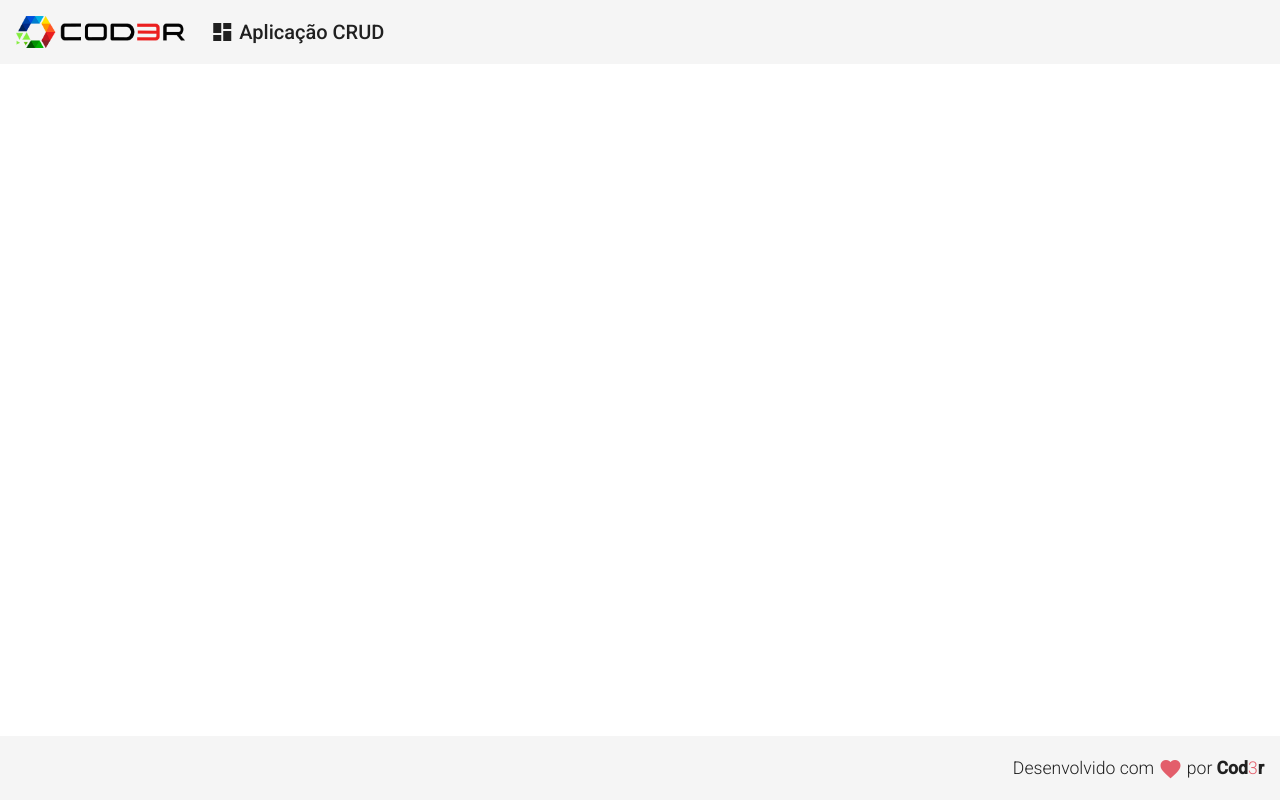
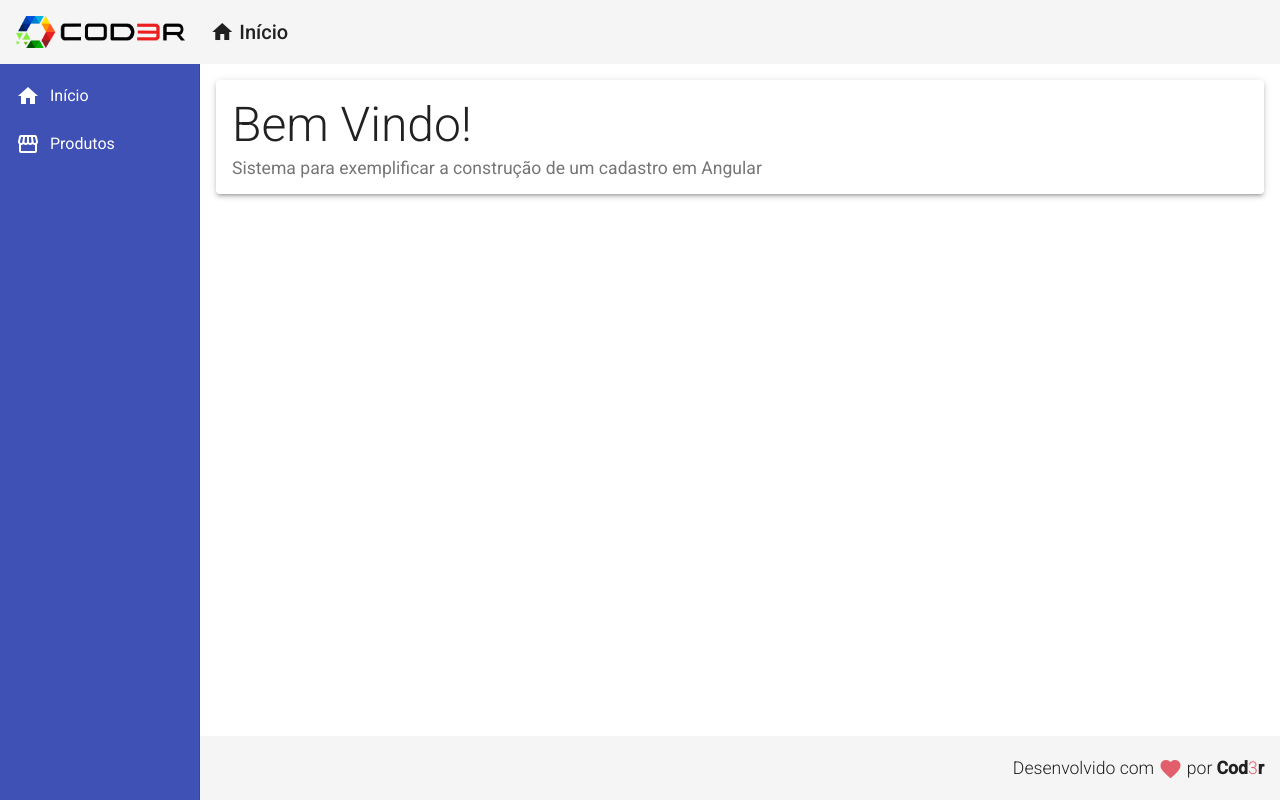
Before and after one commit to rosanaemidio/crud-angular, an Angular app in the folder frontend/: page / in a window 1280 px wide. Built offline with nearby package versions, Linux system fonts and the light colour scheme.

Commit message:
Add new components

```diff
--- a/frontend/src/app/app.component.html
+++ b/frontend/src/app/app.component.html
@@ -1,2 +1,3 @@
 <app-header></app-header>
+<app-nav></app-nav>
 <app-footer></app-footer>
--- a/frontend/src/app/components/template/header/header.component.html
+++ b/frontend/src/app/components/template/header/header.component.html
@@ -7,9 +7,9 @@
     <span class="title-group">
         <a>
             <i class="material-icons">
-                dashboard
+                home
             </i>
-            Aplicação CRUD
+            Início
         </a>
     </span>
 </mat-toolbar>
--- /dev/null
+++ b/frontend/src/app/components/template/nav/nav.component.css
@@ -0,0 +1,18 @@
+.sidenav {
+    background-color: #3f51b5;
+    width: 200px;
+
+}
+
+.sidenav a {
+    color: #ffffff;
+}
+
+.sidenav i {
+    padding-right: 10px;
+}
+
+.content {
+    padding: 16px;
+    background-color: #ffffff;
+}
--- /dev/null
+++ b/frontend/src/app/components/template/nav/nav.component.html
@@ -0,0 +1,21 @@
+<mat-sidenav-container class="container">
+    <mat-sidenav class="sidenav" mode="side" opened fixedInViewport="true" fixedTopGap="64">
+        <mat-nav-list class="nav-list">
+            <a mat-list-item>
+                <i class="material-icons">
+                    home
+                </i>
+                Início
+            </a>
+            <a mat-list-item>
+                <i class="material-icons">
+                   storefront
+                </i>
+                Produtos
+            </a>
+        </mat-nav-list>
+    </mat-sidenav>
+    <mat-sidenav-content class="content">
+        <app-home></app-home>
+    </mat-sidenav-content>
+</mat-sidenav-container>
--- /dev/null
+++ b/frontend/src/app/components/template/nav/nav.component.ts
@@ -0,0 +1,15 @@
+import { Component, OnInit } from '@angular/core';
+
+@Component({
+  selector: 'app-nav',
+  templateUrl: './nav.component.html',
+  styleUrls: ['./nav.component.css']
+})
+export class NavComponent implements OnInit {
+
+  constructor() { }
+
+  ngOnInit(): void {
+  }
+
+}
--- /dev/null
+++ b/frontend/src/app/views/home/home.component.css
@@ -0,0 +1,9 @@
+.home .title {
+    font-size: 3rem;
+    font-weight: 300;
+    line-height: 1.2;
+}
+
+.home .subtitle {
+    font-size: 1.1rem;
+}
--- /dev/null
+++ b/frontend/src/app/views/home/home.component.html
@@ -0,0 +1,8 @@
+<mat-card class="home mat-elevation-z3">
+    <mat-card-title class="title">
+        Bem Vindo!
+    </mat-card-title>
+    <mat-card-subtitle class="subtitle">
+        Sistema para exemplificar a construção de um cadastro em Angular
+    </mat-card-subtitle>
+</mat-card>
--- /dev/null
+++ b/frontend/src/app/views/home/home.component.ts
@@ -0,0 +1,15 @@
+import { Component, OnInit } from '@angular/core';
+
+@Component({
+  selector: 'app-home',
+  templateUrl: './home.component.html',
+  styleUrls: ['./home.component.css']
+})
+export class HomeComponent implements OnInit {
+
+  constructor() { }
+
+  ngOnInit(): void {
+  }
+
+}
```
Also changed, not shown: frontend/src/app/app.module.ts (+14 -3 lines).
